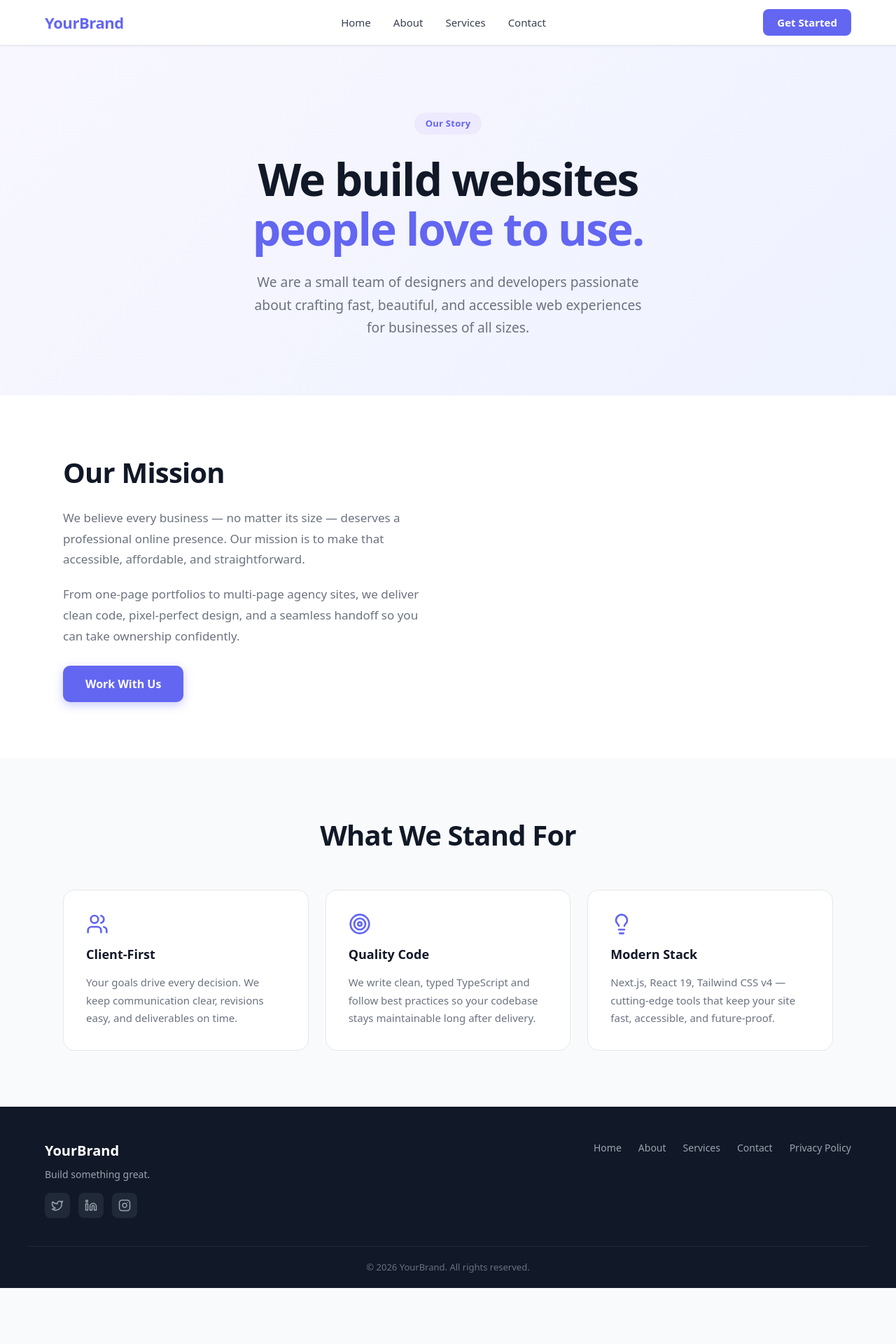
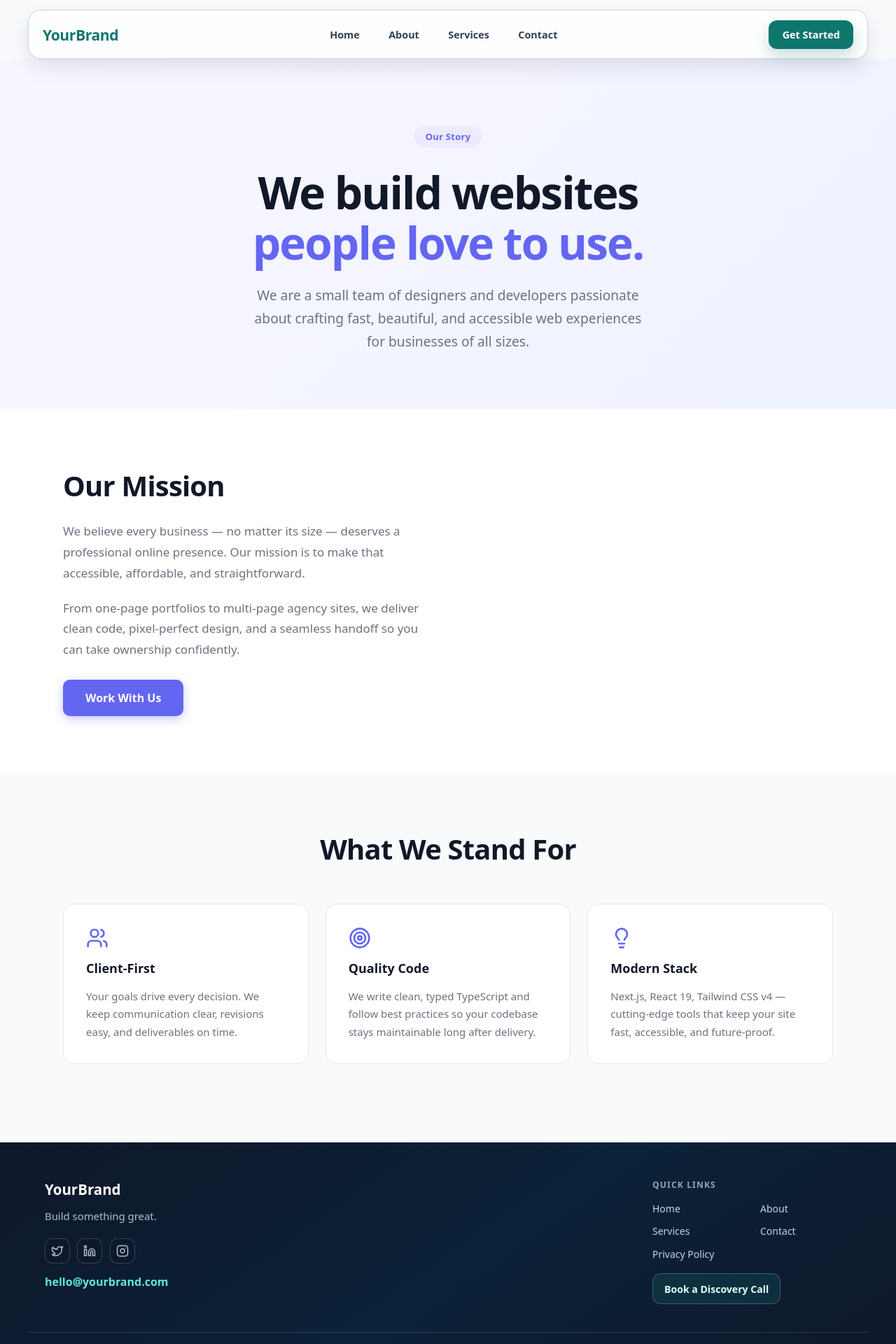
Before and after one commit to EdwinRV/File-structure---standard, a Next.js app: page /about in a window 1280 px wide. Shown: the top 1920 px of the page at 70% size. Before the commit the page ends 1840 px from the top, so only its background shows below. Built offline with nearby package versions, Linux system fonts and the light colour scheme.

Commit message:
differenciation from basic

```diff
--- a/src/common/FooterNav.module.css
+++ b/src/common/FooterNav.module.css
@@ -1,42 +1,42 @@
 .footer {
-  background-color: #111827;
-  color: #d1d5db;
+  margin-top: 2rem;
+  background: linear-gradient(145deg, #0f172a 0%, #0b2238 52%, #0f172a 100%);
+  color: #dbe7f3;
 }
 
 .container {
   max-width: 1200px;
   margin: 0 auto;
-  padding: 3rem 1.5rem 2.5rem;
+  padding: 3.2rem 1.5rem 2.5rem;
   display: flex;
   justify-content: space-between;
   align-items: flex-start;
-  flex-wrap: wrap;
-  gap: 2rem;
+  gap: 2.4rem;
 }
 
 .brand {
   display: flex;
   flex-direction: column;
-  gap: 0.5rem;
+  gap: 0.7rem;
+  max-width: 340px;
 }
 
 .logo {
-  font-size: 1.25rem;
+  font-size: 1.28rem;
   font-weight: 700;
   color: #ffffff;
 }
 
 .tagline {
-  font-size: 0.875rem;
-  color: #9ca3af;
-  max-width: 240px;
-  line-height: 1.5;
+  font-size: 0.93rem;
+  color: #afbed0;
+  line-height: 1.65;
   margin: 0;
 }
 
 .socials {
   display: flex;
-  gap: 0.75rem;
+  gap: 0.65rem;
   margin-top: 0.5rem;
 }
 
@@ -46,43 +46,96 @@
   justify-content: center;
   width: 36px;
   height: 36px;
-  border-radius: 8px;
-  background-color: #1f2937;
-  color: #9ca3af;
+  border-radius: 10px;
+  border: 1px solid rgba(148, 163, 184, 0.3);
+  background-color: rgba(15, 23, 42, 0.62);
+  color: #afbed0;
   text-decoration: none;
-  transition: background-color 0.2s ease, color 0.2s ease, transform 0.15s ease;
+  transition: background-color 0.2s ease, color 0.2s ease,
+    border-color 0.2s ease, transform 0.18s ease;
 }
 
 .socialLink:hover {
-  background-color: #6366f1;
+  border-color: rgba(94, 234, 212, 0.5);
+  background-color: rgba(15, 118, 110, 0.7);
   color: #ffffff;
   transform: translateY(-2px);
 }
 
+.emailLink {
+  margin-top: 0.15rem;
+  color: #5eead4;
+  text-decoration: none;
+  font-weight: 600;
+  width: fit-content;
+}
+
+.emailLink:hover {
+  color: #99f6e4;
+}
+
+.linksGroup {
+  display: grid;
+  gap: 0.9rem;
+  justify-items: start;
+}
+
+.linksHeading {
+  margin: 0;
+  font-size: 0.76rem;
+  letter-spacing: 0.09em;
+  text-transform: uppercase;
+  color: #94a3b8;
+  font-weight: 700;
+}
+
 .links {
-  display: flex;
-  flex-wrap: wrap;
-  gap: 1.5rem;
-  align-items: center;
+  display: grid;
+  grid-template-columns: repeat(2, minmax(130px, 1fr));
+  gap: 0.7rem 1.5rem;
 }
 
 .link {
-  color: #9ca3af;
+  color: #c5d4e4;
   text-decoration: none;
   font-size: 0.875rem;
-  transition: color 0.2s ease;
+  transition: color 0.2s ease, transform 0.18s ease;
 }
 
 .link:hover {
   color: #ffffff;
+  transform: translateX(2px);
+}
+
+.footerCta {
+  display: inline-flex;
+  align-items: center;
+  justify-content: center;
+  margin-top: 0.2rem;
+  padding: 0.65rem 1rem;
+  border-radius: 12px;
+  border: 1px solid rgba(148, 163, 184, 0.4);
+  background-color: rgba(15, 118, 110, 0.22);
+  color: #e2fffb;
+  text-decoration: none;
+  font-size: 0.88rem;
+  font-weight: 650;
+  transition: background-color 0.2s ease, border-color 0.2s ease,
+    transform 0.18s ease;
+}
+
+.footerCta:hover {
+  background-color: rgba(15, 118, 110, 0.42);
+  border-color: rgba(94, 234, 212, 0.45);
+  transform: translateY(-1px);
 }
 
 .bottom {
-  border-top: 1px solid #1f2937;
+  border-top: 1px solid rgba(100, 116, 139, 0.35);
   padding: 1.25rem 1.5rem;
   text-align: center;
   font-size: 0.8125rem;
-  color: #6b7280;
+  color: #94a3b8;
   max-width: 1200px;
   margin: 0 auto;
 }
@@ -94,6 +147,11 @@
   }
 
   .links {
-    gap: 1rem;
+    grid-template-columns: 1fr;
+  }
+
+  .footerCta {
+    width: 100%;
+    justify-content: center;
   }
 }
--- a/src/common/FooterNav.tsx
+++ b/src/common/FooterNav.tsx
@@ -31,8 +31,14 @@ export default function FooterNav() {
               </a>
             ))}
           </div>
+
+          <a href={`mailto:${siteConfig.email}`} className={styles.emailLink}>
+            {siteConfig.email}
+          </a>
         </div>
 
+        <div className={styles.linksGroup}>
+          <p className={styles.linksHeading}>Quick Links</p>
           <nav className={styles.links} aria-label="Footer navigation">
             {siteConfig.footerLinks.map((link) => (
               <Link
@@ -44,6 +50,10 @@ export default function FooterNav() {
               </Link>
             ))}
           </nav>
+          <Link href="/contact" className={styles.footerCta}>
+            Book a Discovery Call
+          </Link>
+        </div>
       </div>
 
       <div className={styles.bottom}>
--- a/src/common/HeaderNav.module.css
+++ b/src/common/HeaderNav.module.css
@@ -2,9 +2,9 @@
   position: sticky;
   top: 0;
   z-index: 100;
-  background-color: #ffffff;
-  border-bottom: 1px solid #e5e7eb;
-  box-shadow: 0 1px 3px rgba(0, 0, 0, 0.06);
+  padding: 0.9rem 1rem 0;
+  background: linear-gradient(180deg, rgba(248, 250, 252, 0.95), rgba(248, 250, 252, 0.72));
+  backdrop-filter: blur(8px);
 }
 
 .nav {
@@ -13,81 +13,96 @@
   justify-content: space-between;
   max-width: 1200px;
   margin: 0 auto;
-  padding: 0 1.5rem;
-  height: 64px;
+  padding: 0 1.25rem;
+  min-height: 70px;
+  border: 1px solid rgba(148, 163, 184, 0.45);
+  border-radius: 18px;
+  background: rgba(255, 255, 255, 0.82);
+  box-shadow: 0 12px 28px rgba(15, 23, 42, 0.1);
 }
 
 .logo {
-  font-size: 1.375rem;
+  font-size: 1.32rem;
   font-weight: 700;
-  color: #6366f1;
+  color: #0f766e;
   text-decoration: none;
   letter-spacing: -0.02em;
-  transition: color 0.2s ease;
+  transition: color 0.2s ease, transform 0.18s ease;
 }
 
 .logo:hover {
-  color: #4f46e5;
+  color: #115e59;
+  transform: translateY(-1px);
 }
 
 .navLinks {
   display: flex;
   list-style: none;
-  gap: 2rem;
+  gap: 1.15rem;
   margin: 0;
   padding: 0;
 }
 
 .navLink {
-  color: #374151;
+  color: #334155;
   text-decoration: none;
-  font-size: 0.9375rem;
-  font-weight: 500;
-  transition: color 0.2s ease;
+  font-size: 0.9rem;
+  font-weight: 600;
+  padding: 0.45rem 0.72rem;
+  border-radius: 10px;
+  transition: color 0.2s ease, background-color 0.2s ease;
 }
 
 .navLink:hover {
-  color: #6366f1;
+  color: #0f766e;
+  background-color: rgba(15, 118, 110, 0.1);
 }
 
 .ctaButton {
-  background-color: #6366f1;
+  background-color: #0f766e;
   color: #ffffff;
-  padding: 0.5rem 1.25rem;
-  border-radius: 8px;
-  font-size: 0.9375rem;
+  padding: 0.62rem 1.2rem;
+  border-radius: 12px;
+  font-size: 0.9rem;
   font-weight: 600;
   text-decoration: none;
-  transition: background-color 0.2s ease, transform 0.1s ease;
+  box-shadow: 0 10px 22px rgba(15, 118, 110, 0.24);
+  transition: background-color 0.2s ease, transform 0.18s ease,
+    box-shadow 0.24s ease;
 }
 
 .ctaButton:hover {
-  background-color: #4f46e5;
-  transform: translateY(-1px);
+  background-color: #115e59;
+  transform: translateY(-2px);
+  box-shadow: 0 14px 28px rgba(15, 118, 110, 0.3);
 }
 
 .menuToggle {
   display: none;
-  background: none;
-  border: none;
+  width: 42px;
+  height: 42px;
+  border-radius: 12px;
+  border: 1px solid rgba(148, 163, 184, 0.55);
+  background: rgba(255, 255, 255, 0.9);
   cursor: pointer;
-  color: #374151;
-  padding: 0.25rem;
+  color: #334155;
+  padding: 0;
 }
 
 @media (max-width: 768px) {
   .navLinks {
     display: none;
     position: absolute;
-    top: 64px;
-    left: 0;
-    right: 0;
+    top: 78px;
+    left: 1rem;
+    right: 1rem;
     background-color: #ffffff;
     flex-direction: column;
-    padding: 0.5rem 1.5rem 1rem;
-    border-bottom: 1px solid #e5e7eb;
-    gap: 0;
-    box-shadow: 0 4px 12px rgba(0, 0, 0, 0.08);
+    padding: 0.85rem;
+    border: 1px solid #dbe3ef;
+    border-radius: 14px;
+    gap: 0.3rem;
+    box-shadow: 0 16px 34px rgba(15, 23, 42, 0.12);
   }
 
   .navLinks.open {
@@ -95,12 +110,13 @@
   }
 
   .navLinks li {
-    padding: 0.75rem 0;
-    border-bottom: 1px solid #f3f4f6;
+    padding: 0;
+    border-bottom: none;
   }
 
-  .navLinks li:last-child {
-    border-bottom: none;
+  .navLink {
+    display: block;
+    padding: 0.75rem 0.8rem;
   }
 
   .menuToggle {
```
Lines whose indentation alone changed are shown as unchanged.
